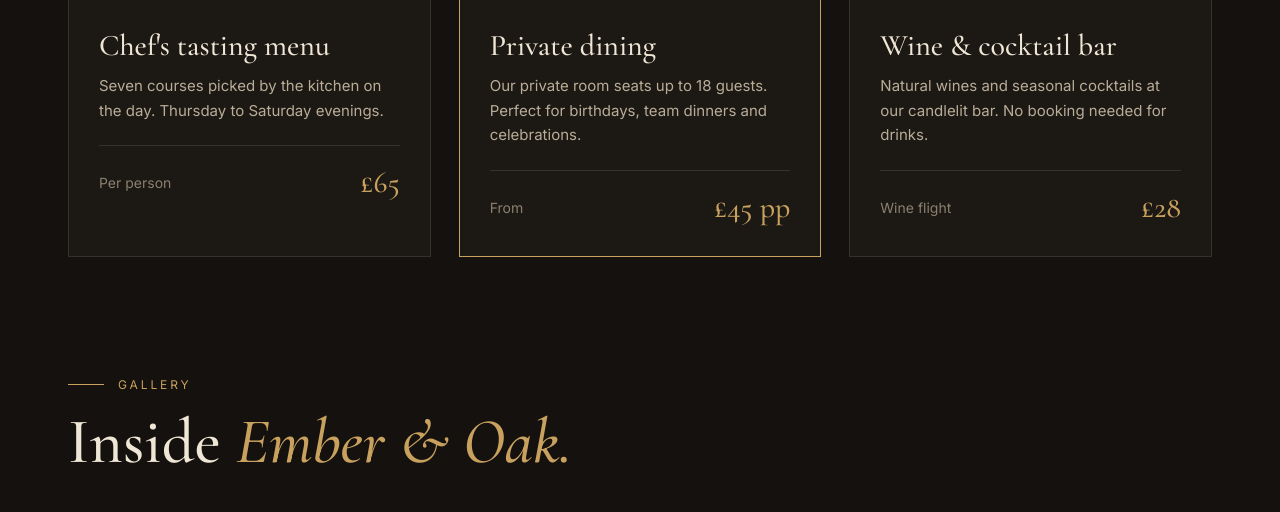
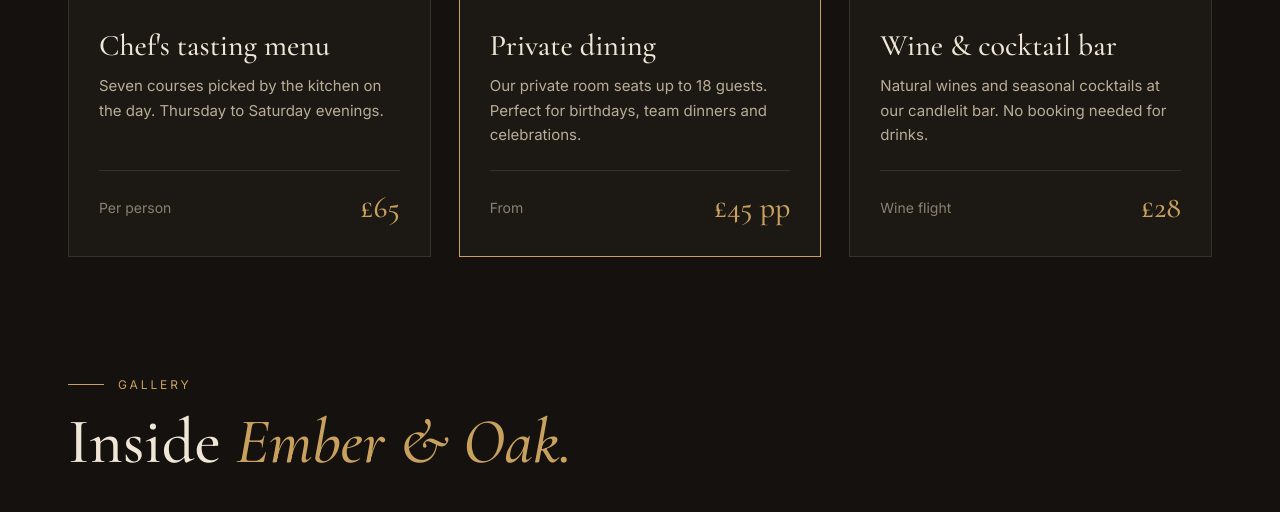
Before and after one commit to hamzahkhanuk-dotcom/hamza-inayat-web-design, a plain HTML site: page demos/ember-oak/index.html in a window 1280 px wide. Shown: the part 3202-3714 px from the top of the page. Drawn offline with nearby package versions, Linux system fonts and the light colour scheme.

Commit message:
Ember & Oak: align experience cards

```diff
--- a/demos/ember-oak/index.html
+++ b/demos/ember-oak/index.html
@@ -88,6 +88,7 @@ nav .btn{margin-left:38px;padding:12px 22px;border:1px solid var(--gold);color:#
 .ex .pr{margin-top:22px;padding-top:18px;border-top:1px solid var(--line);display:flex;justify-content:space-between;align-items:center;font-size:14px;color:var(--dim)}
 .ex .pr b{font-family:'Cormorant Garamond',serif;font-size:30px;color:var(--gold);font-weight:500}
 .ex.hl{border-color:var(--gold)}
+.ex .c{flex:1;display:flex;flex-direction:column}.ex .pr{margin-top:auto}.ex p{margin-bottom:22px}
 
 /* gallery */
 .gal{display:grid;grid-template-columns:2fr 1fr 1fr;grid-template-rows:280px 280px;gap:14px;margin-top:60px}
```
